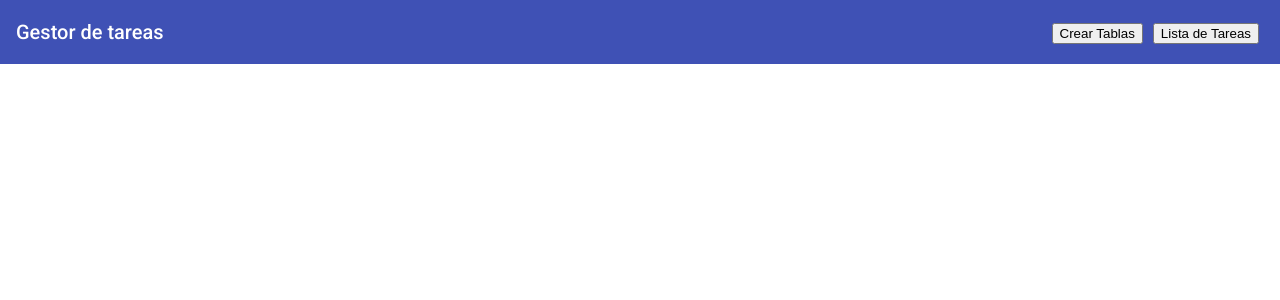
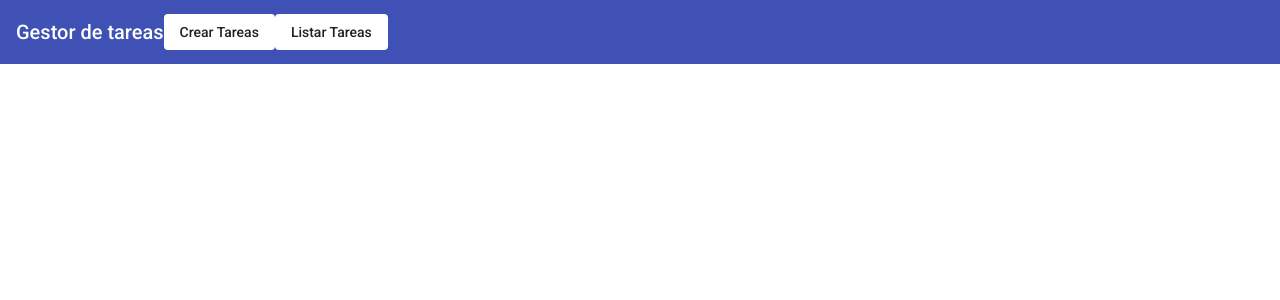
Before and after one commit to ErnestoLeon87/angular-study, an Angular app: page / in a window 1280 px wide. Shown: the top 300 px of the page. Built offline with nearby package versions, Linux system fonts and the light colour scheme.

Commit message:
formatear codigo y usar angular material buttons

```diff
--- a/src/app/navegacion/navegacion.component.html
+++ b/src/app/navegacion/navegacion.component.html
@@ -1,6 +1,8 @@
-    <mat-toolbar color="primary">
-                <span>Gestor de tareas</span>
-                <span class="example-spacer"></span>
-                <div class="btn"><samp><button>Crear Tablas</button></samp></div>
-                <div class="btn"><samp><button>Lista de Tareas</button></samp></div>
-       </mat-toolbar>
+<mat-toolbar color="primary">
+  <span>Gestor de tareas</span>
+
+  <div class="actions">
+    <button mat-flat-button>Crear Tareas</button>
+    <button mat-flat-button>Listar Tareas</button>
+  </div>
+</mat-toolbar>
```
